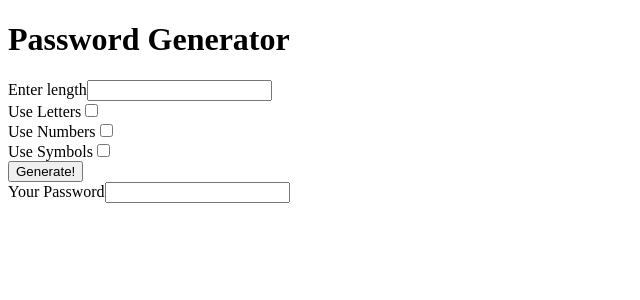
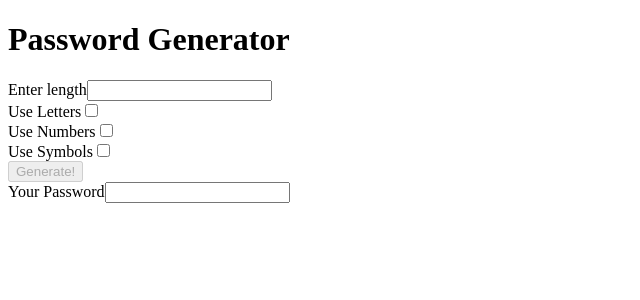
Before and after one commit to nelsW70/password-generator, an Angular app: page / in a window 1280 px wide. Shown: the top 300 px of the page, without its empty margins (0-640 px from the left). Built offline with nearby package versions, Linux system fonts and the light colour scheme.

Commit message:
disable button unless input is provided and one checkbox selected

```diff
--- a/src/app/app.component.html
+++ b/src/app/app.component.html
@@ -19,7 +19,14 @@
 </div>
 
 <div>
-  <button (click)="onButtonClick()">Generate!</button>
+  <button
+    [disabled]="
+      !(length && (includeLetters || includeNumbers || includeSymbols))
+    "
+    (click)="onButtonClick()"
+  >
+    Generate!
+  </button>
 </div>
 
 <div>
```
